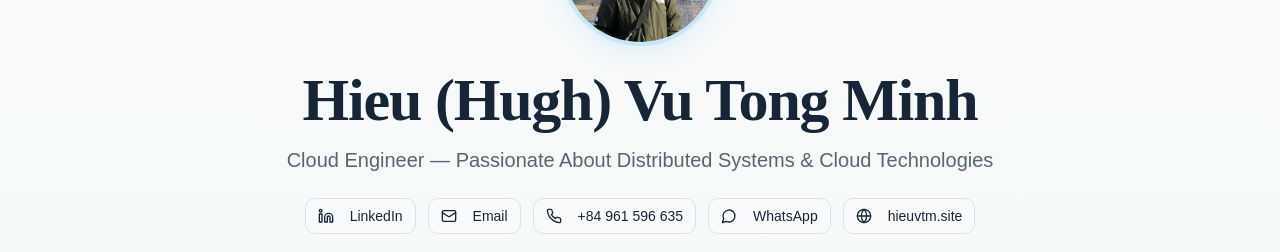
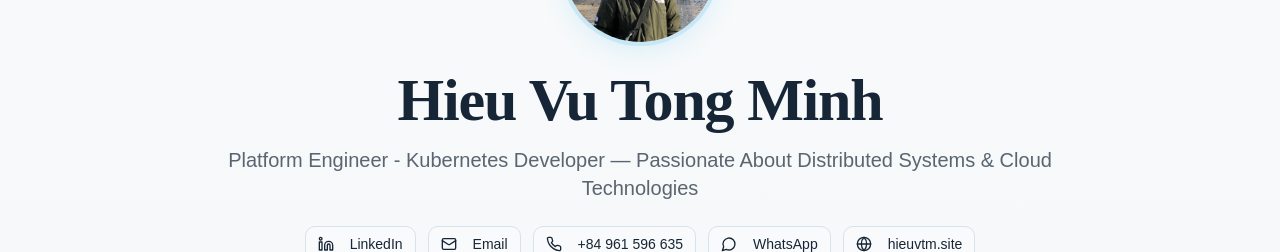
Before and after one commit to vtmhieu/my-digital-hub, a React (Vite) app: page /about in a window 1280 px wide. Shown: the part 242-494 px from the top of the page. Built offline with nearby package versions, Linux system fonts and the light colour scheme; the HTML template or start-up script is replaced by a standard one.

Commit message:
update name

```diff
--- a/index.html
+++ b/index.html
@@ -4,7 +4,7 @@
     <meta charset="UTF-8" />
     <link rel="icon" type="image/x-icon" href="/favicon.ico" />
     <meta name="viewport" content="width=device-width, initial-scale=1.0" />
-    <title>Hieu (Hugh) Vu Tong Minh - Cloud Native / Kubernetes Platform Engineer</title>
+    <title>Hieu Vu Tong Minh - Cloud Native / Kubernetes Platform Engineer</title>
     <meta name="description" content="Cloud Native Platform Engineer with strong experience in Kubernetes orchestration, automation, and open-source cloud infrastructure. MSc Student at KTH. Portfolio showcasing projects, experiences, and CV." />
     <meta name="author" content="Hieu (Hugh) Vu Tong Minh" />
 
--- a/src/pages/About.tsx
+++ b/src/pages/About.tsx
@@ -47,14 +47,14 @@ const About = () => {
             <div className="text-center mb-12">
               <img
                 src={avatarImage}
-                alt="Hieu (Hugh) Vu Tong Minh"
+                alt="Hieu Vu Tong Minh"
                 className="w-40 h-40 rounded-full mx-auto mb-6 shadow-medium border-4 border-accent/20 object-cover"
               />
               <h1 className="text-5xl md:text-6xl font-serif font-bold text-primary mb-4">
-                Hieu (Hugh) Vu Tong Minh
+                Hieu Vu Tong Minh
               </h1>
               <p className="text-xl text-foreground/70 mb-6">
-                Cloud Engineer — Passionate About Distributed Systems & Cloud Technologies
+                Platform Engineer - Kubernetes Developer — Passionate About Distributed Systems & Cloud Technologies
               </p>
               <div className="flex gap-3 justify-center mb-6 flex-wrap">
                 <Button
@@ -124,7 +124,7 @@ const About = () => {
                 <div>
                   <h2 className="text-2xl font-serif font-bold mb-4 text-accent">Summary</h2>
                   <p className="text-foreground/80 leading-relaxed">
-                    Software Engineering student passionate about AI, distributed systems, and cloud-native technologies. I have hands-on experience building Kubernetes control-plane components, designing automation with Operators/CRDs, and working with multi-cloud infrastructure using Go and open-source tooling. I enjoy solving complex system problems and contributing to high-impact engineering environments. Currently pursuing an MSc in Software Engineering of Distributed Systems at KTH, I am eager to apply my skills and curiosity to enabling scalable AI and cloud solutions.
+                    Platform Engineer - Kubernetes Developer passionate about distributed systems, and cloud-native technologies. I have hands-on experience building Kubernetes control-plane components, designing automation with Operators/CRDs, and working with multi-cloud infrastructure using Go and open-source tooling. I enjoy solving complex system problems and contributing to high-impact engineering environments. Currently pursuing an MSc in Software Engineering of Distributed Systems at KTH, I am eager to apply my skills and curiosity to enabling scalable AI and cloud solutions.
                   </p>
                 </div>
 
--- a/src/pages/Index.tsx
+++ b/src/pages/Index.tsx
@@ -16,14 +16,14 @@ const Index = () => {
             <div className="mb-8">
               <img
                 src={avatarImage}
-                alt="Hieu (Hugh) Vu Tong Minh"
+                alt="Hieu Vu Tong Minh"
                 className="w-32 h-32 rounded-full mx-auto shadow-medium border-4 border-accent/20 object-cover"
               />
             </div>
             <h1 className="text-5xl md:text-7xl font-serif font-bold text-primary leading-tight">
-              Hieu (Hugh) Vu Tong Minh
+              Hieu Vu Tong Minh
               <span className="block bg-gradient-warm bg-clip-text text-transparent">
-                Software Engineer
+                Platform Engineer
               </span>
             </h1>
             <p className="text-xl md:text-2xl text-foreground/70 max-w-2xl mx-auto">
```
